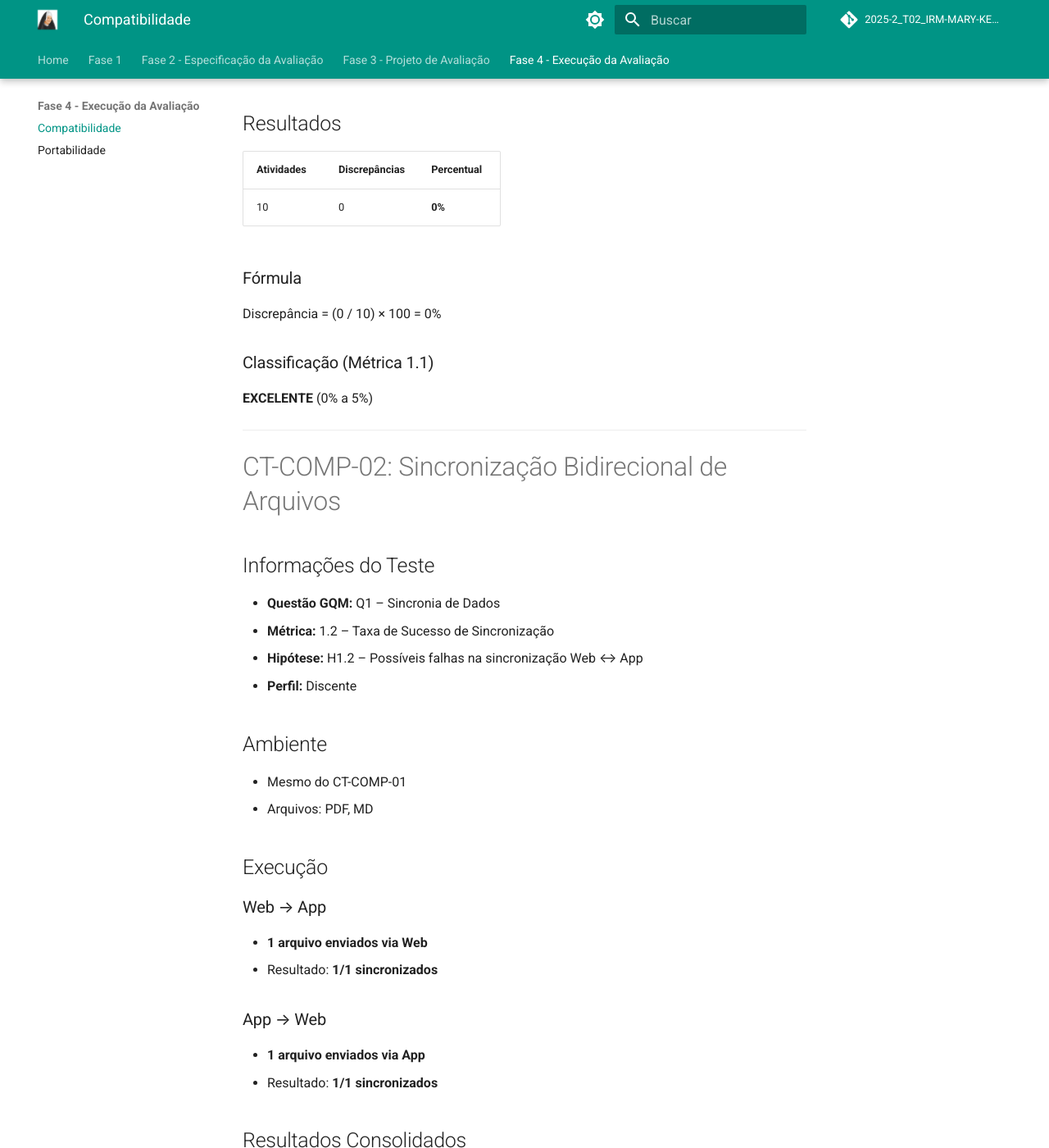
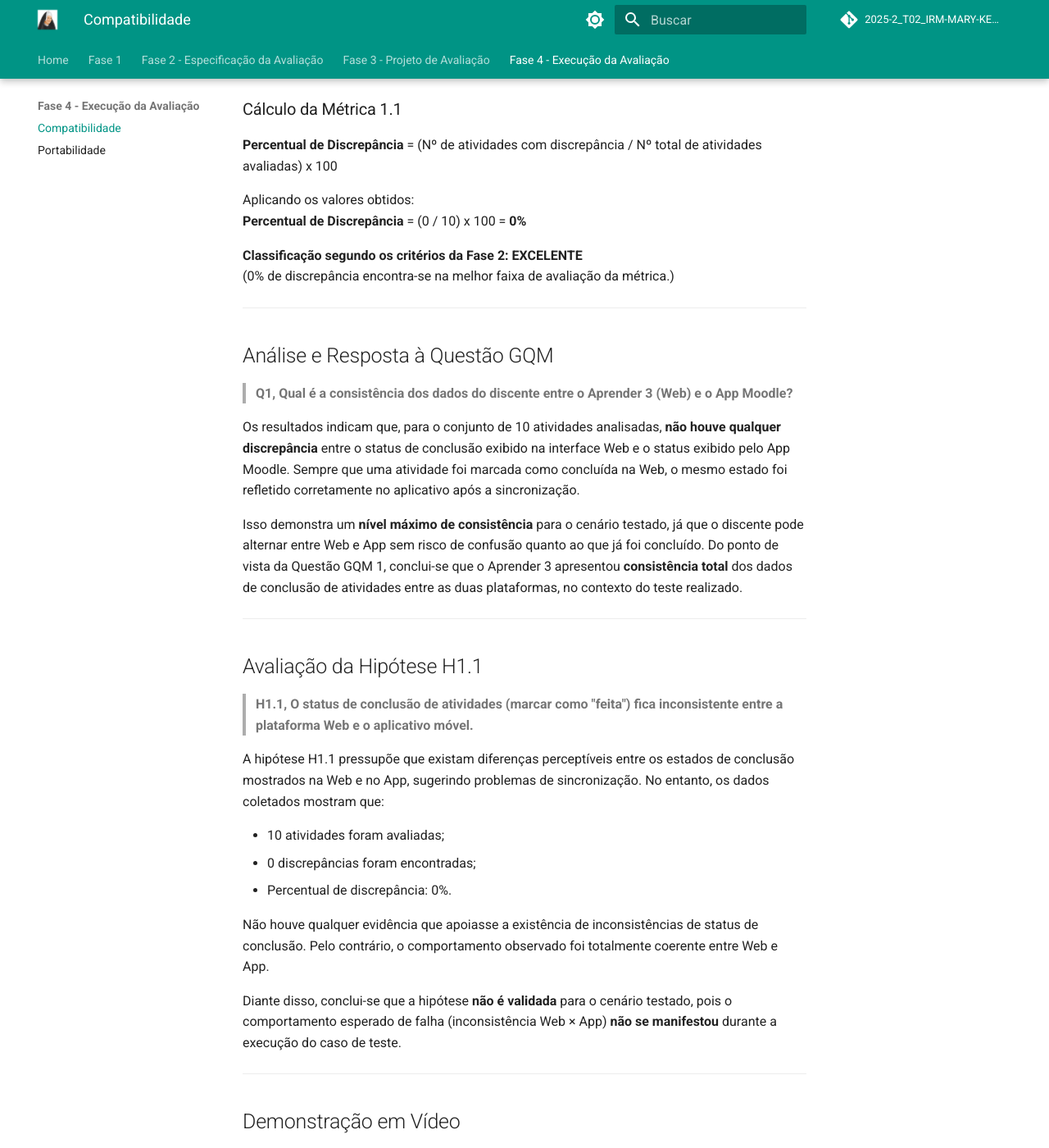
Before and after one commit to FCTE-Qualidade-de-Software-1/2025-2_T02_IRM-MARY-KELLER, an MkDocs documentation site: the page built from docs/fase_4/compatibilidade.md, in a window 1280 px wide and 1400 px high, scrolled down 846 px. Shown: the whole window at 82% size. Built offline with MkDocs 1.6.1 and Material for MkDocs 9.7.7, drawn with Linux system fonts in a browser that asks for light colours; comment, search, counter and statistics services are not loaded; some of the changed text lies outside the part shown.

Commit message:
fix: CT-COM-01 e CT-COM-02

```diff
--- a/docs/fase_4/compatibilidade.md
+++ b/docs/fase_4/compatibilidade.md
@@ -3,79 +3,65 @@
 Esta seção descreve os testes realizados e resultados obtidos com base nos **Casos de Teste (CTs)** projetados para avaliar a característica de **Compatibilidade** do Aprender 3, conforme planejamento realizado na Fase 3.
 
 ---
-
 # CT-COMP-01: Sincronia de Status de Conclusão
 
-## Informações do Teste
-- **Questão GQM:** Q1 – Sincronia de Dados
-- **Métrica:** 1.1 – Percentual de Discrepância
-- **Hipótese:** H1.1 – Possível inconsistência Web × App
-- **Perfil:** Discente
-
-## Ambiente
-- **Web:** Aprender 3 (Linux Ubuntu 24.04)
-- **App:** Moodle 5.0.0 – S24 (Android 16)
-- **Conexão:** Dados móveis (emulado)
-
-## Execução
-Foram avaliadas **atividades** com rastreamento de conclusão.
-Passos: marcar na Web → sincronizar App → comparar status.
-
-## Resultados
-
-| Atividades | Discrepâncias | Percentual |
-|------------|---------------|------------|
-| 10         | 0             | **0%**     |
-
-### Fórmula
-
-Discrepância = (0 / 10) × 100 = 0%
-
-
-### Classificação (Métrica 1.1)
-**EXCELENTE** (0% a 5%)
+## Detalhamento do Caso de Teste
+**Questão GQM:** Q1, *Qual é a consistência dos dados do discente entre o Aprender 3 (Web) e o App Moodle?*
+**Métrica Associada:** 1.1, Percentual de Discrepância de Status de Conclusão
+**Hipótese Avaliada:** H1.1, *O status de conclusão de atividades (marcar como "feita") fica inconsistente entre a plataforma Web e o aplicativo móvel.*
+**Perfil:** Discente
 
 ---
 
-# CT-COMP-02: Sincronização Bidirecional de Arquivos
+## Resultados Obtidos
 
-## Informações do Teste
-- **Questão GQM:** Q1 – Sincronia de Dados
-- **Métrica:** 1.2 – Taxa de Sucesso de Sincronização
-- **Hipótese:** H1.2 – Possíveis falhas na sincronização Web ↔ App
-- **Perfil:** Discente
+| Atividades avaliadas | Discrepâncias | Percentual de Discrepância |
+|----------------------|--------------|-----------------------------|
+| 10                   | 0            | 0%                          |
 
-## Ambiente
-- Mesmo do CT-COMP-01
-- Arquivos: PDF, MD
+**Total de atividades testadas:** 10
+**Total de discrepâncias:** 0
 
-## Execução
+### Cálculo da Métrica 1.1
+**Percentual de Discrepância** = (Nº de atividades com discrepância / Nº total de atividades avaliadas) x 100
 
-### Web → App
-- **1 arquivo enviados via Web**
-- Resultado: **1/1 sincronizados**
+Aplicando os valores obtidos:
+**Percentual de Discrepância** = (0 / 10) x 100 = **0%**
 
-### App → Web
-- **1 arquivo enviados via App**
-- Resultado: **1/1 sincronizados**
+**Classificação segundo os critérios da Fase 2:** **EXCELENTE**
+(0% de discrepância encontra-se na melhor faixa de avaliação da métrica.)
 
-## Resultados Consolidados
+---
 
-| Direção     | Sucesso | Total | Taxa  |
-|-------------|---------|-------|-------|
-| Web → App   | 1       | 1     | 100%  |
-| App → Web   | 1       | 1     | 100%  |
+## Análise e Resposta à Questão GQM
 
-### Fórmula
+> **Q1, Qual é a consistência dos dados do discente entre o Aprender 3 (Web) e o App Moodle?**
 
-Taxa de Sucesso = (2/2) × 100 = 100%
+Os resultados indicam que, para o conjunto de 10 atividades analisadas, **não houve qualquer discrepância** entre o status de conclusão exibido na interface Web e o status exibido pelo App Moodle. Sempre que uma atividade foi marcada como concluída na Web, o mesmo estado foi refletido corretamente no aplicativo após a sincronização.
 
+Isso demonstra um **nível máximo de consistência** para o cenário testado, já que o discente pode alternar entre Web e App sem risco de confusão quanto ao que já foi concluído. Do ponto de vista da Questão GQM 1, conclui-se que o Aprender 3 apresentou **consistência total** dos dados de conclusão de atividades entre as duas plataformas, no contexto do teste realizado.
 
-### Classificação (Métrica 1.2)
-**EXCELENTE** (> 90%)
+---
 
+## Avaliação da Hipótese H1.1
 
-O video da execução do teste está disponível a seguir:
+> **H1.1, O status de conclusão de atividades (marcar como "feita") fica inconsistente entre a plataforma Web e o aplicativo móvel.**
+
+A hipótese H1.1 pressupõe que existam diferenças perceptíveis entre os estados de conclusão mostrados na Web e no App, sugerindo problemas de sincronização. No entanto, os dados coletados mostram que:
+
+- 10 atividades foram avaliadas;
+- 0 discrepâncias foram encontradas;
+- Percentual de discrepância: 0%.
+
+Não houve qualquer evidência que apoiasse a existência de inconsistências de status de conclusão. Pelo contrário, o comportamento observado foi totalmente coerente entre Web e App.
+
+Diante disso, conclui-se que a hipótese **não é validada** para o cenário testado, pois o comportamento esperado de falha (inconsistência Web × App) **não se manifestou** durante a execução do caso de teste.
+
+---
+
+## Demonstração em Vídeo
+
+A seguir encontra-se o vídeo que demonstra a execução completa do teste de sincronia de status de conclusão entre o Aprender 3 (Web) e o App Moodle:
 
 <div style="position:relative;padding-bottom:56.25%;height:0;overflow:hidden;">
     <iframe
@@ -85,8 +71,88 @@
     </iframe>
 </div>
 
+---
 
+# CT-COMP-02: Sincronização Bidirecional de Arquivos
 
+## Detalhamento do Caso de Teste
+**Questão GQM:** Q1, *Qual é a consistência dos dados do discente entre o Aprender 3 (Web) e o App Moodle?*
+**Métrica Associada:** 1.2, Taxa de Sucesso de Sincronização Bidirecional de Arquivos
+**Hipótese Avaliada:** H1.2, *Os arquivos na área "Arquivos privados" não são sincronizados corretamente entre a versão Web e o App.*
+**Perfil:** Discente
+
+---
+
+## Resultados Obtidos
+
+### Web → App
+- Arquivos enviados via Web: **1**
+- Arquivos recebidos no App: **1**
+
+### App → Web
+- Arquivos enviados via App: **1**
+- Arquivos recebidos na Web: **1**
+
+### Resultados Consolidados
+
+| Direção     | Sucessos | Total | Taxa de Sucesso |
+|-------------|----------|-------|-----------------|
+| Web → App   | 1        | 1     | 100%            |
+| App → Web   | 1        | 1     | 100%            |
+
+**Total de sincronizações testadas (ambas as direções):** 2
+**Total de sucessos:** 2
+
+---
+
+## Cálculo da Métrica 1.2
+
+A Métrica 1.2 mede a **Taxa de Sucesso de Sincronização Bidirecional de Arquivos** entre Web e App (Web → App e App → Web).
+
+**Taxa de Sucesso** = (Nº de sincronizações bem-sucedidas / Nº total de sincronizações realizadas) x 100
+
+Aplicando os valores coletados:
+
+- Nº de sincronizações bem-sucedidas: 2
+- Nº total de sincronizações realizadas: 2
+
+**Taxa de Sucesso** = (2 / 2) x 100 = **100%**
+
+**Classificação segundo os critérios da Fase 2:** **EXCELENTE**
+(Valor acima de 90%, dentro da melhor faixa de classificação para a métrica.)
+
+---
+
+## Análise e Resposta à Questão GQM
+
+> **Q1, Qual é a consistência dos dados do discente entre o Aprender 3 (Web) e o App Moodle?**
+
+Os resultados do CT-COMP-02 mostram que as operações de envio de arquivos na área **"Arquivos privados"** foram sincronizadas corretamente em ambas as direções:
+
+- O arquivo enviado pela interface Web foi encontrado no App Moodle após a sincronização;
+- O arquivo enviado pelo App foi exibido corretamente na interface Web.
+
+Com 100% de sucesso nas duas direções, não foram observadas perdas de arquivo, inconsistências na listagem ou falhas aparentes de atualização. Isso indica que, no cenário testado, o Aprender 3 oferece **consistência total** dos dados de arquivos privados entre Web e App, reforçando a percepção de integridade do ambiente para o discente que alterna entre as plataformas.
+
+Assim, em resposta à Questão GQM 1, conclui-se que o Aprender 3 mantém, neste caso de uso, um **altíssimo nível de consistência** dos dados de arquivos entre Web e App.
+
+---
+
+## Avaliação da Hipótese H1.2
+
+> **H1.2, Os arquivos na área "Arquivos privados" não são sincronizados corretamente entre a versão Web e o App.**
+
+A hipótese H1.2 supõe a existência de falhas no processo de sincronização dos arquivos privados entre Web e App, o que se manifestaria na forma de arquivos ausentes em um dos lados após o envio. No entanto, os resultados mostram que:
+
+- Web → App: 1 de 1 arquivos sincronizado com sucesso;
+- App → Web: 1 de 1 arquivos sincronizado com sucesso;
+- Taxa de sucesso global: 100%.
+
+Não foram registradas falhas ou inconsistências nas operações testadas. Portanto, **não há evidências**, neste contexto, que sustentem a hipótese de falha sistemática na sincronização de arquivos.
+
+Dessa forma, conclui-se que a hipótese **não é validada**, uma vez que o comportamento observado foi exatamente o oposto do que a hipótese previa: a sincronização funcionou corretamente em ambas as direções.
+
+---
 
 # CT-COMP-05: Subscrição de Calendário via URL
 
```
